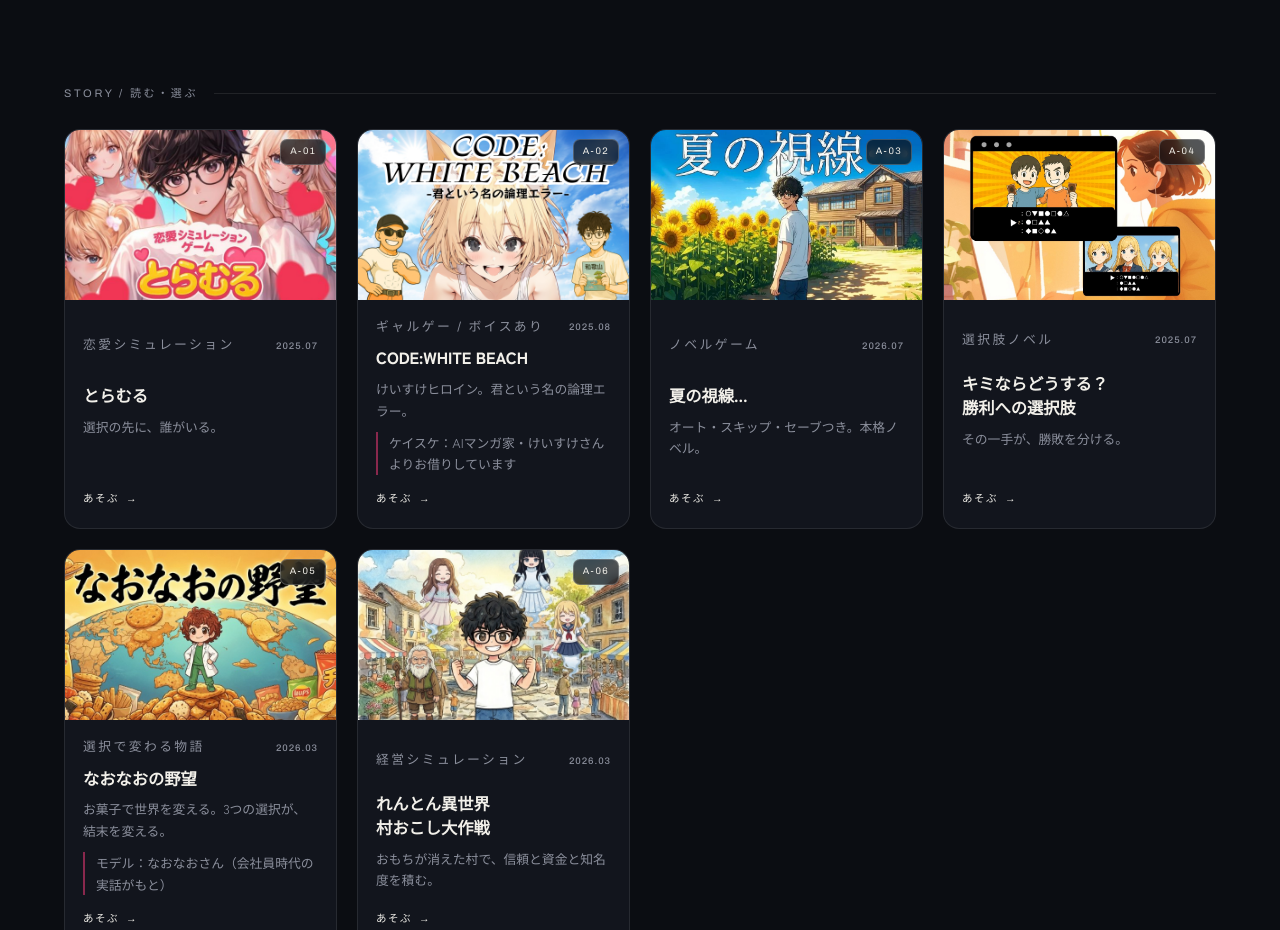
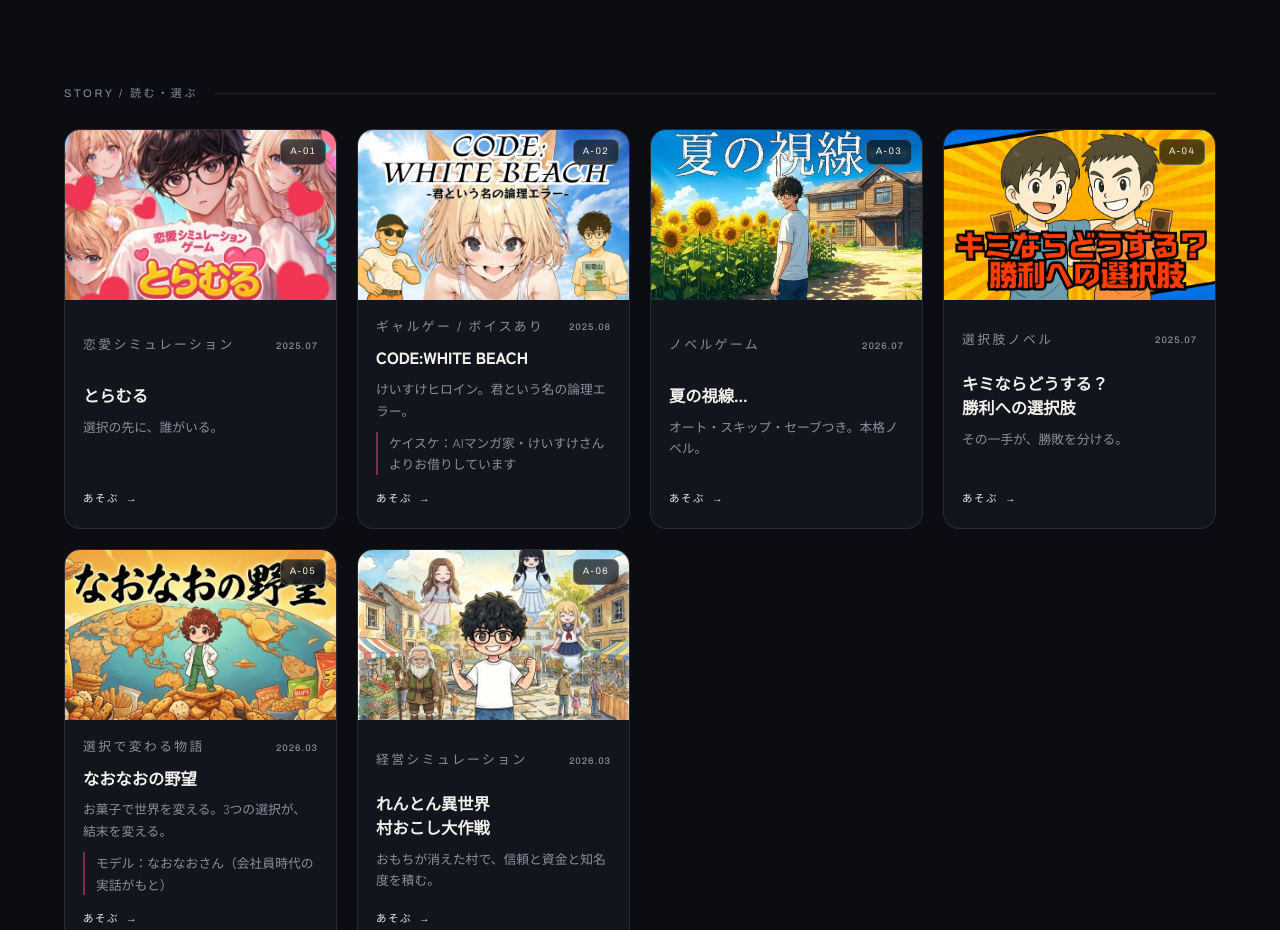
Before and after one commit to turu00260026/jikosyoukai, a plain HTML site: page index.html in a window 1280 px wide. Shown: the part 2722-3652 px from the top of the page. Drawn offline with Linux system fonts and the light colour scheme.

Commit message:
「キミならどうする？」のサムネを講座用の画像からゲームのタイトル画像へ差し替える
旧ページでUdemy講座のサムネとして使っていた画像を、そのまま流用してしまっていた。
ゲーム本体（novelgame）のタイトル画像へ入れ替えた。

Co-Authored-By: Claude Opus 5 (1M context) <noreply@anthropic.com>

```diff
--- a/index.html
+++ b/index.html
@@ -461,7 +461,7 @@ img{max-width:100%;display:block}
           </article>
 
           <article class="card reveal">
-            <div class="thumb"><span class="no">A-04</span><img src="images/novelgame.jpg" alt="" loading="lazy"></div>
+            <div class="thumb"><span class="no">A-04</span><img src="images/shouri.jpg" alt="" loading="lazy"></div>
             <div class="card-body">
               <p class="card-kind">選択肢ノベル<span class="date">2025.07</span></p>
               <h4>キミならどうする？<br>勝利への選択肢</h4>
```
Also changed, not shown: images/shouri.jpg (added).
